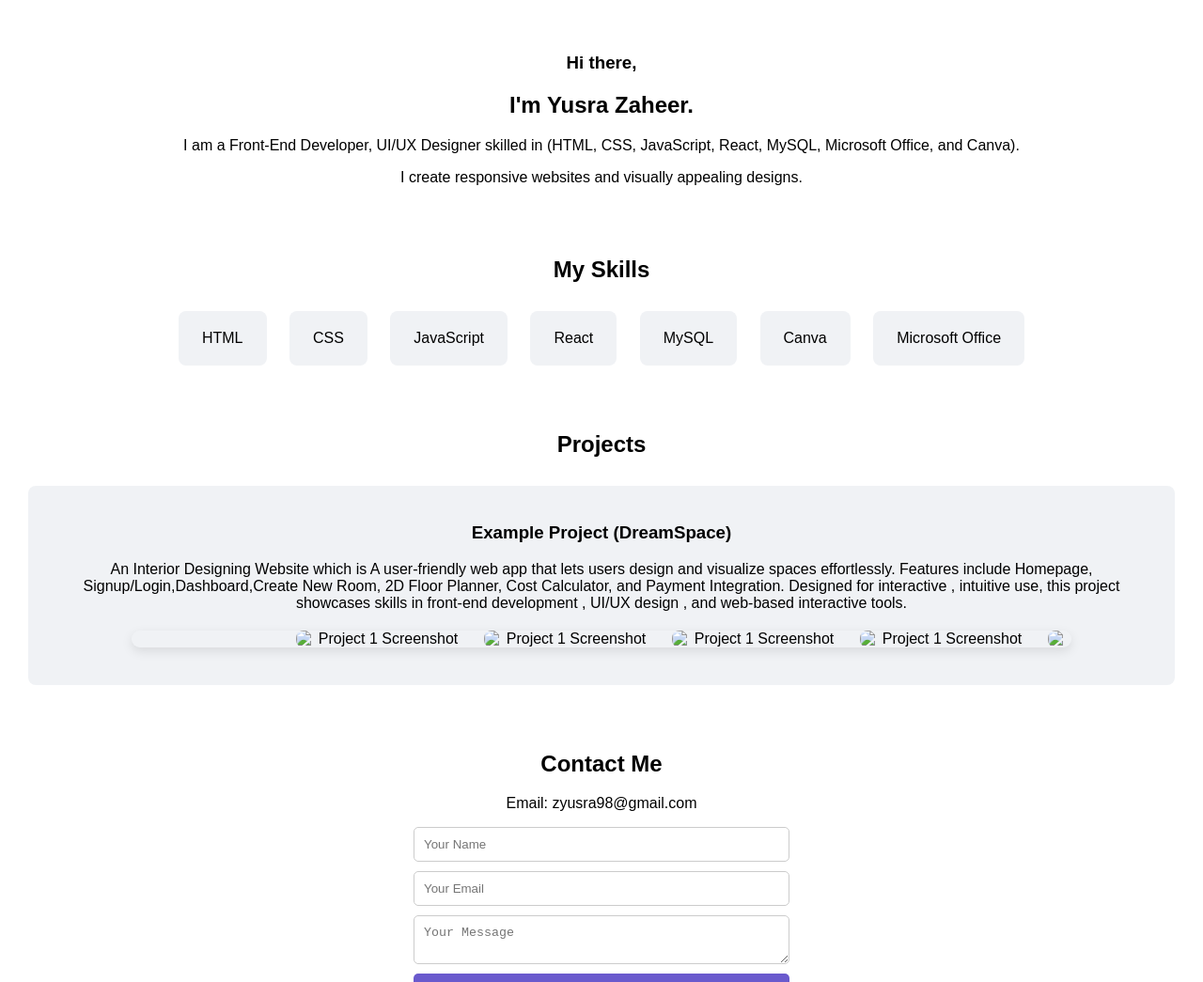
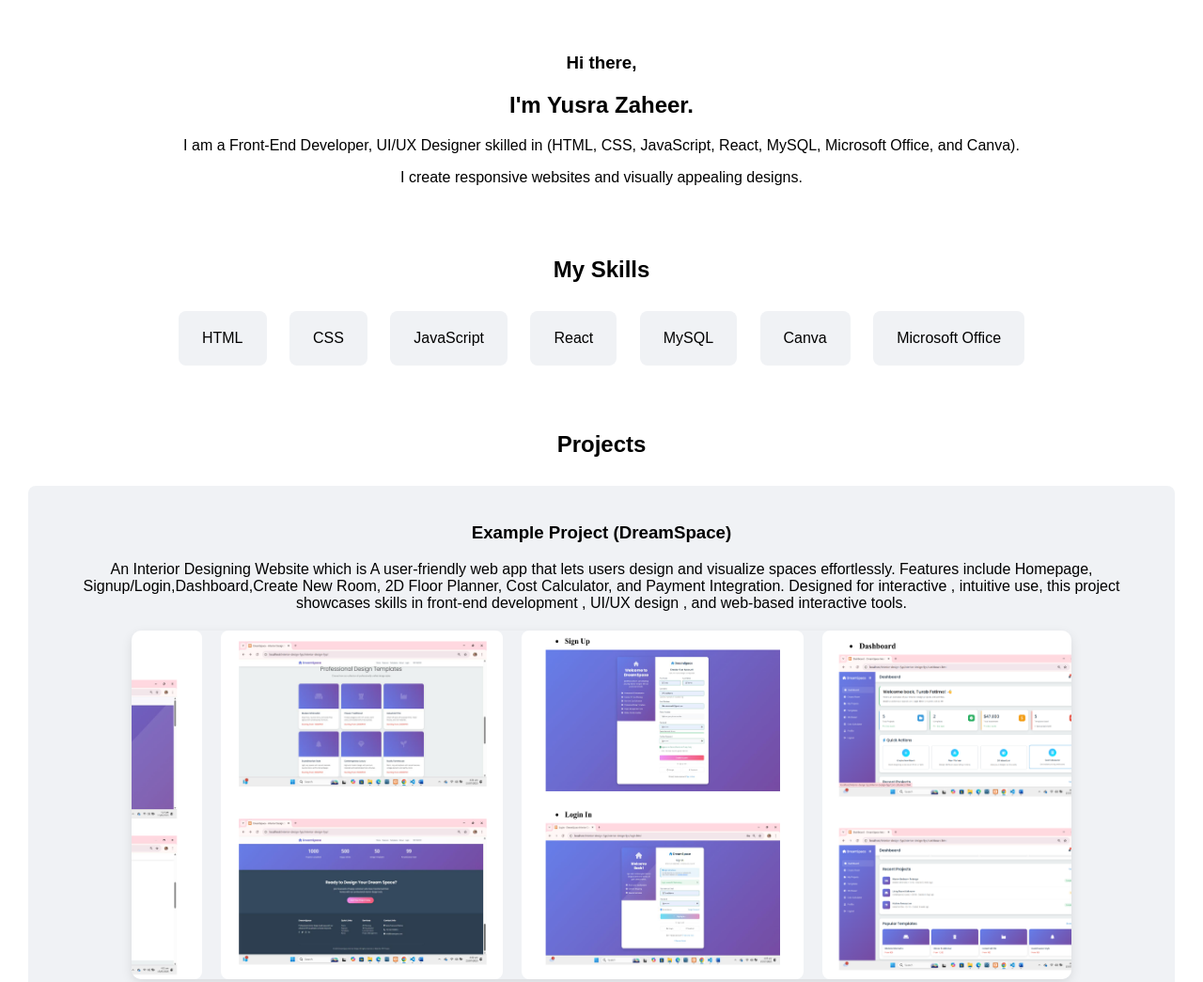
Before and after one commit to yusraz1/my-portfolio, a plain HTML site: page index.html in a window 1280 px wide. Shown: the part 193-1238 px from the top of the page at 94% size. Drawn offline with Linux system fonts and the light colour scheme; files whose address does not match are found by name.

Commit message:
Add files via upload

```diff
--- a/index.html
+++ b/index.html
@@ -49,15 +49,15 @@
       <p>An Interior Designing Website which is A user-friendly web app that lets users design and visualize spaces effortlessly. Features include Homepage, Signup/Login,Dashboard,Create New Room, 2D Floor Planner, Cost Calculator, and Payment Integration. Designed for interactive , intuitive use, this project showcases skills in front-end development , UI/UX design , and web-based interactive tools. </p>
        <div class="slider-container">
        <div class="slider-track">
-      <img src="Images/Screenshot1.png" alt="Project 1 Screenshot" class="project-img">
-      <img src="Images/Screenshot2.png" class="project-img">
-      <img src="Images/Screenshot3.png" alt="Project 1 Screenshot" class="project-img">
-      <img src="Images/Screenshot4.png" alt="Project 1 Screenshot" class="project-img">
-      <img src="Images/Screenshot5.png" alt="Project 1 Screenshot" class="project-img">
-      <img src="Images/Screenshot6.png" alt="Project 1 Screenshot" class="project-img">
-      <img src="Images/Screenshot7.png" alt="Project 1 Screenshot" class="project-img">
-      <img src="Images/Screenshot8.png" alt="Project 1 Screenshot" class="project-img">
-      <img src="Images/Screenshot9.png" alt="Project 1 Screenshot" class="project-img">
+      <img src="C:\Users\FAIZAN COMPUTER\OneDrive\Desktop\my-portfolio\Images\Screenshot1 .png" alt="Project 1 Screenshot" class="project-img">
+      <img src="C:\Users\FAIZAN COMPUTER\OneDrive\Desktop\my-portfolio\Images\Screenshot2.png" class="project-img">
+      <img src="C:\Users\FAIZAN COMPUTER\OneDrive\Desktop\my-portfolio\Images\Screenshot3.png" alt="Project 1 Screenshot" class="project-img">
+      <img src="C:\Users\FAIZAN COMPUTER\OneDrive\Desktop\my-portfolio\Images\Screenshot4.png" alt="Project 1 Screenshot" class="project-img">
+      <img src="C:\Users\FAIZAN COMPUTER\OneDrive\Desktop\my-portfolio\Images\Screenshot5.png" alt="Project 1 Screenshot" class="project-img">
+      <img src="C:\Users\FAIZAN COMPUTER\OneDrive\Desktop\my-portfolio\Images\Screenshot6.png" alt="Project 1 Screenshot" class="project-img">
+      <img src="C:\Users\FAIZAN COMPUTER\OneDrive\Desktop\my-portfolio\Images\Screenshot7.png" alt="Project 1 Screenshot" class="project-img">
+      <img src="C:\Users\FAIZAN COMPUTER\OneDrive\Desktop\my-portfolio\Images\Screenshot8.png" alt="Project 1 Screenshot" class="project-img">
+      <img src="C:\Users\FAIZAN COMPUTER\OneDrive\Desktop\my-portfolio\Images\Screenshot9.png" alt="Project 1 Screenshot" class="project-img">
 
     </div>
     </div>
```
